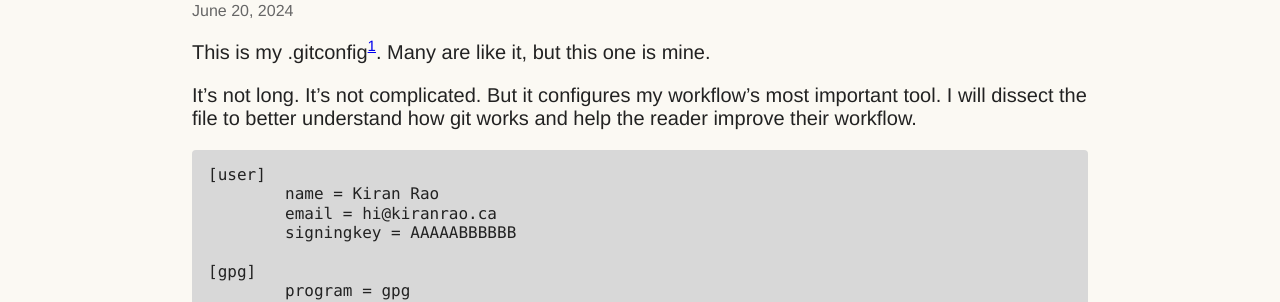
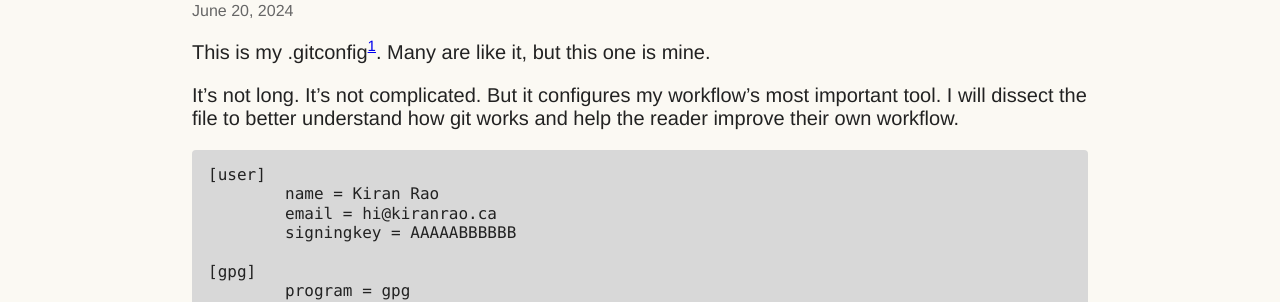
Before and after one commit to Kiran-Rao/kiran-rao.github.io, a Jekyll site: the page built from docs/unpublished/2024-06-20-git-config.md, in a window 1280 px wide and 900 px high. Shown: the part 236-538 px from the top of the window. Built offline with Jekyll 4.4.1, drawn with Linux system fonts in a browser that asks for light colours; some of the changed text lies outside the part shown.

Commit message:
Reword intro and conclusion

````diff
--- a/docs/unpublished/2024-06-20-git-config.md
+++ b/docs/unpublished/2024-06-20-git-config.md
@@ -7,7 +7,7 @@ author: Kiran Rao
 
 This is my .gitconfig[^1]. Many are like it, but this one is mine.
 
-It's not long. It's not complicated. But it configures my workflow's most important tool. I will dissect the file to better understand how git works and help the reader improve their workflow.
+It's not long. It's not complicated. But it configures my workflow's most important tool. I will dissect the file to better understand how git works and help the reader improve their own workflow.
 
 ```sh
 [user]
````
Also changed, not shown: other parts of docs/unpublished/2024-06-20-git-config.md (+1 -1 lines).
